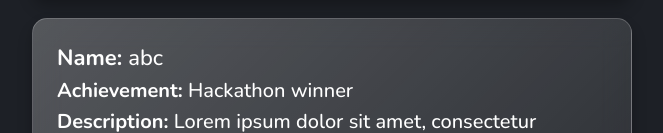
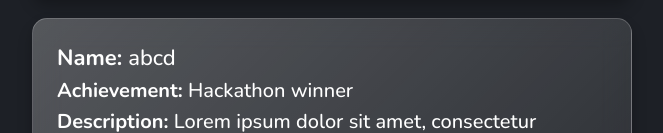
Before and after one commit to pbdsce/portfolio-template, a React (Create React App) app: page /monthlyAchievements in a window 1280 px wide. Shown: the part 392-525 px from the top of the page, without its empty margins (328-991 px from the left). Built offline with nearby package versions, Linux system fonts and the light colour scheme.

Commit message:
fixed errors part 2

```diff
--- a/src/Components/Achievements.js
+++ b/src/Components/Achievements.js
@@ -1,7 +1,7 @@
 import React from 'react'
 import triangle from '../assets/triangle.png';
 import ExperienceBox from './Achievements/ExperienceBox';
-import data from '../data.json';
+// import data from '../data.json';
 import './Achievements/achievement.css';
 
 const Achievements = ({Achievements}) => {
--- a/src/Components/Experience.js
+++ b/src/Components/Experience.js
@@ -1,7 +1,7 @@
 import React from 'react'
 import triangle from '../assets/triangle.png';
 import ExperienceBox from './Experience/ExperienceBox';
-import data from '../data.json';
+// import data from '../data.json';
 import './Experience/experience.css';
 
 const Experience = ({Experience}) => {
--- a/src/Components/Header.js
+++ b/src/Components/Header.js
@@ -27,7 +27,7 @@ const Header = ({ Introduction }) => {
                             <h1 className='header-intro-heading-title'>{Introduction.Name}</h1>
                         </div>
 
-                        <a href ='#' className='header-intro-role'>{Introduction.Role}</a>
+                        <button className='header-intro-role'>{Introduction.Role}</button>
 
                         <div className="header-intro-desc">
                             <p>{Introduction.Bio}</p>
--- a/src/Components/Header/header.css
+++ b/src/Components/Header/header.css
@@ -68,8 +68,10 @@ a {
     margin: 1rem 0;
     display: inline-block;
     border-radius: 20px;
+    border:none;
+    outline:none;
     padding: 0.3rem 1rem;
-    background: rgb(46 46 46 / 55%);
+    background: rgb(256 256 256 / 25%);
 }
 .header-intro-desc {
     max-width: 400px;
--- a/src/Sections/Education.js
+++ b/src/Sections/Education.js
@@ -1,6 +1,6 @@
 import React from 'react'
 import EducationComp from './Education/EducationComp';
-import data from "../data.json"
+// import data from "../data.json"
 
 const Education = ({Education}) => {
   return (
--- a/src/Sections/MonthlyAchievements.js
+++ b/src/Sections/MonthlyAchievements.js
@@ -2,23 +2,25 @@ import React from 'react';
 import '../App.css';
 import Students from '../monthlyAchievementsData';
 import "../Sections/Skills/Skills.css"
-import ellipse from '../assets/Ellipse.png'
+// import ellipse from '../assets/Ellipse.png'
 
-function Info (props){
+function Info(props) {
   return (
 
-    <div className='skillcontainer' style={{border:"1.6px solid rgba(255, 255, 255, 0.22)",borderRadius:" 15px",
-        backdropFilter:" blur(15px)",margin:"20px",width:"50%",  flexWrap:"wrap",marginLeft:"25vw",
+    <div className='skillcontainer' style={{
+      border: "1.6px solid rgba(255, 255, 255, 0.22)", borderRadius: " 15px",
+      backdropFilter: " blur(15px)", margin: "20px", width: "50%", flexWrap: "wrap", marginLeft: "25vw",
 
-        boxShadow:" 0 2px 10px rgb(0 0 0 / 10%), 0 10px 15px rgb(0 0 0 / 20%)",
-        backgroundImage: "linear-gradient(135deg, rgba(255, 255, 255, 0.25), rgba(255, 255, 255, 0.07))"}} >
+      boxShadow: " 0 2px 10px rgb(0 0 0 / 10%), 0 10px 15px rgb(0 0 0 / 20%)",
+      backgroundImage: "linear-gradient(135deg, rgba(255, 255, 255, 0.25), rgba(255, 255, 255, 0.07))"
+    }} >
 
 
-<h1 style={{fontStyle:"Arial",color:"white",marginBottom:"4px",fontSize:"22px",fontWeight:"20px"}}>Name: <span style={{fontWeight:500}}>{props.name}</span>   </h1>
-<h1 style={{fontStyle:"Arial",color:"white",fontSize:"20px",marginBottom:"4px"}}> Achievement: <span style={{fontWeight:500}}>{props.Achievement}</span></h1>
-<h1 style={{fontStyle:"Arial",color:"white",fontSize:"20px",marginBottom:"4px"}}> Description: <span style={{fontWeight:500}}>{props.Description}</span></h1>
+      <h1 style={{ fontStyle: "Arial", color: "white", marginBottom: "4px", fontSize: "22px", fontWeight: "20px" }}>Name: <span style={{ fontWeight: 500 }}>{props.name}</span>   </h1>
+      <h1 style={{ fontStyle: "Arial", color: "white", fontSize: "20px", marginBottom: "4px" }}> Achievement: <span style={{ fontWeight: 500 }}>{props.Achievement}</span></h1>
+      <h1 style={{ fontStyle: "Arial", color: "white", fontSize: "20px", marginBottom: "4px" }}> Description: <span style={{ fontWeight: 500 }}>{props.Description}</span></h1>
 
-     </div>
+    </div>
 
   )
 }
@@ -26,16 +28,17 @@ function Info (props){
 function MonthlyAchievements() {
 
   return (
-    <div style={{margin:'40px'}} >
-     <h1 style={{color:'#00BA4D',textAlign:"center",fontSize:"40px"}}>Monthly Achievements </h1>
-      <br/>
-     {Students.map((e)=>{
-       return (
+    <div style={{ margin: '40px' }} >
+      <h1 style={{ color: '#00BA4D', textAlign: "center", fontSize: "40px" }}>Monthly Achievements </h1>
+      <br />
+      {Students.map((e) => {
+        return (
 
-       <Info name={e.name} Achievement={e.Achievement} Duration={e.Duration} Description={e.Description}/>
-     );})}
+          <Info name={e.name} key = {e.name} Achievement={e.Achievement} Duration={e.Duration} Description={e.Description} />
+        );
+      })}
     </div>
   );
 }
 export default MonthlyAchievements;
-export {Info};
+export { Info };
--- a/src/Sections/Page.js
+++ b/src/Sections/Page.js
@@ -17,11 +17,11 @@ const Page = () => {
     useEffect(() => {
         const info = data.find(getName)
         setProfile(info)
-    }, [])
+    }, [name])
 
     const getName = (d) => {
         const github = d["Introduction"]["GitHubLink"].split("https://github.com/")[1]
-        if(github==name)
+        if(github===name)
         return d
     }
 
--- a/src/Sections/Projects.js
+++ b/src/Sections/Projects.js
@@ -1,6 +1,6 @@
 import React from 'react'
 import Project from './Project/Project'
-import data from '../data.json'
+// import data from '../data.json'
 import rectangle from '../assets/rectangle.png'
 import './Project/Project.css'
 const Projects = ({projects}) => {
--- a/src/Sections/Redirect.js
+++ b/src/Sections/Redirect.js
@@ -1,9 +1,9 @@
-import React, {useEffect} from 'react'
-
+import React from 'react'
+// import { useEffect } from 'react'
 const Redirect = () => {
-    useEffect(() => {
-      window.location.replace('https://pointblank.club')
-    }, [])
+    // useEffect(() => {
+    //   window.location.replace('https://pointblank.club')
+    // }, [])
 
   return (
     <div>Redirect</div>
--- a/src/Sections/Skills.js
+++ b/src/Sections/Skills.js
@@ -1,5 +1,5 @@
 import React from 'react'
-import data from '../data.json'
+// import data from '../data.json'
 import './Skills/Skills.css'
 
 const Skills = ({Skills}) => {
--- a/src/monthlyAchievementsData.js
+++ b/src/monthlyAchievementsData.js
@@ -7,7 +7,7 @@ const Students=[
     },
 
     {
-    "name":"abc",
+    "name":"abcd",
      "Achievement": "Hackathon winner",
      "Description": "Lorem ipsum dolor sit amet, consectetur adipiscing elit, sed do eiusmod tempor incididunt ut labore et dolore magna aliqua. Ut enim ad minim veniam, quis nostrud exercitation ullamco laboris nisi ut aliquip ex ea commodo consequat."
 
```
Also changed, not shown: src/App.js (+6 -6 lines).
